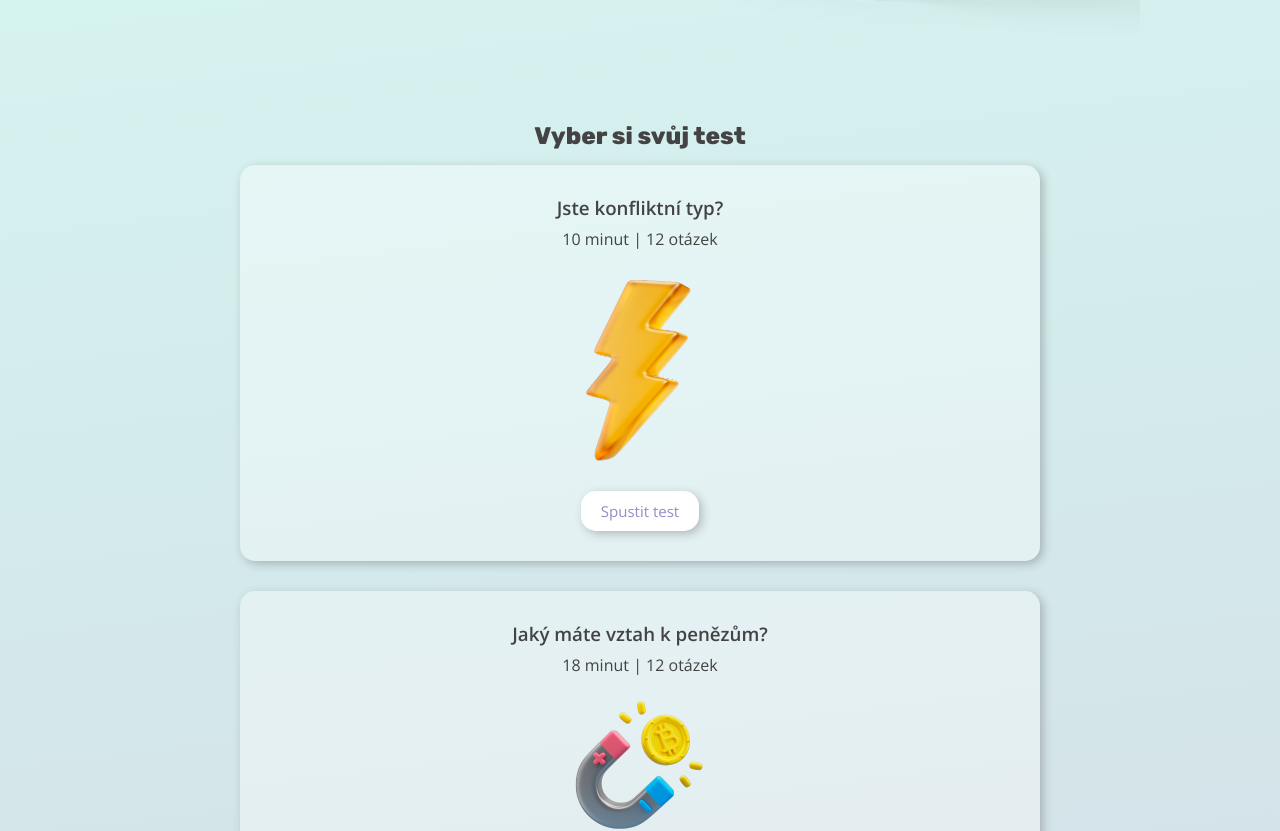
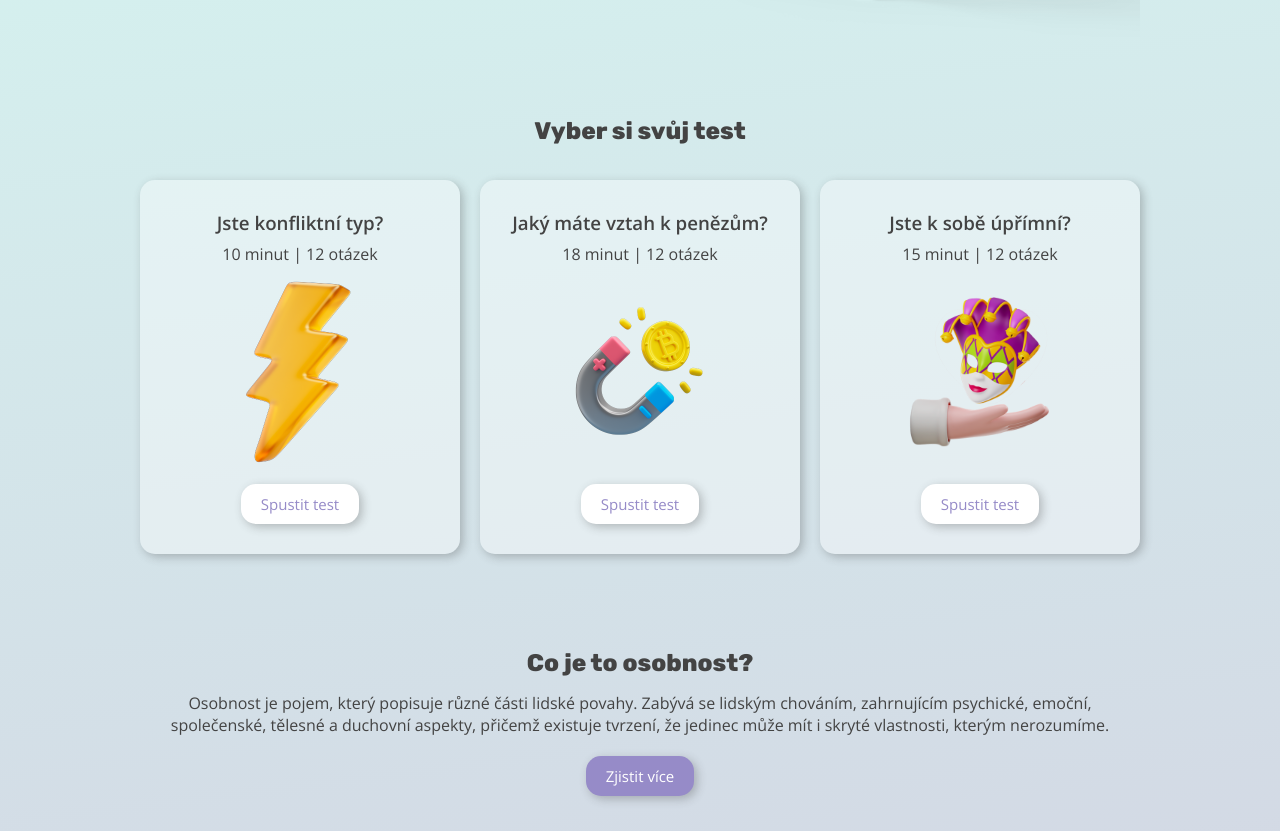
Before and after one commit to gracianaa/osobnostni-testy, a React (Vite) app: page / in a window 1280 px wide. Shown: the part 597-1428 px from the top of the page. Built offline with nearby package versions, Linux system fonts and the light colour scheme.

Commit message:
ChooseTest section styled to be responsive

```diff
--- a/src/components/CardTest/index.jsx
+++ b/src/components/CardTest/index.jsx
@@ -6,10 +6,13 @@ export const CardTest = ({ test }) => {
 
   return (
     <div className="cardTest">
-      <h3 className="cardTest__title">{test.title}</h3>
-      <p className="cardTest__info">
-        {test.minutes} minut | {numberOfQuestions} otázek
-      </p>
+      <div>
+        <h3 className="cardTest__title">{test.title}</h3>
+        <p className="cardTest__info">
+          {test.minutes} minut | {numberOfQuestions} otázek
+        </p>
+      </div>
+
       <div className="cardTest__image">
         <img src={test.img} alt={test.title} />
       </div>
--- a/src/components/CardTest/style.css
+++ b/src/components/CardTest/style.css
@@ -10,14 +10,25 @@
 }
 
 .cardTest {
+  display: flex;
+  flex-direction: column;
+  justify-content: space-between;
+  align-items: center;
   border-radius: 15px;
   background-color: rgba(255, 255, 255, 0.368);
   box-shadow: var(--shadow);
   padding: 30px;
-  width: 80%;
+  max-width: 500px;
+  width: 100%;
 }
 
 .cardTest__info {
   text-align: center;
   margin-top: 8px;
 }
+
+@media screen and (min-width: 850px) {
+  .cardTest {
+    flex-basis: 1fr;
+  }
+}
--- a/src/components/ChooseTest/style.css
+++ b/src/components/ChooseTest/style.css
@@ -1,6 +1,21 @@
+.testList {
+  margin-top: 60px;
+  display: flex;
+  flex-direction: column;
+  gap: 20px
+}
+
 .testList__cards {
   display: flex;
   flex-direction: column;
   align-items: center;
-  gap: 30px;
+  gap: 20px;
 }
+
+@media screen and (min-width: 850px) {
+  .testList__cards {
+    flex-direction: row;
+    align-items: stretch;
+    justify-content: center;
+  }
+}
```
Also changed, not shown: public/images/conIcon.png.
